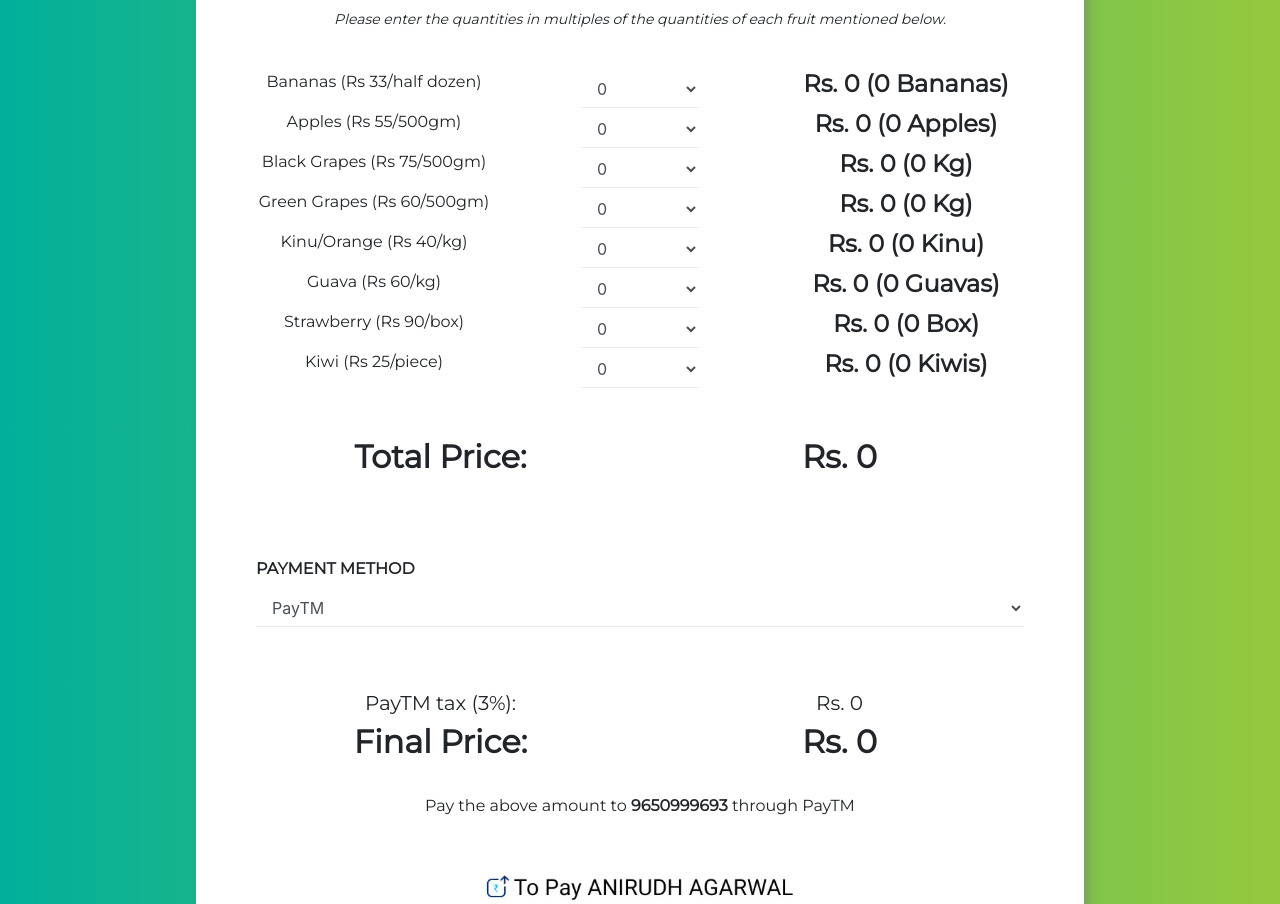
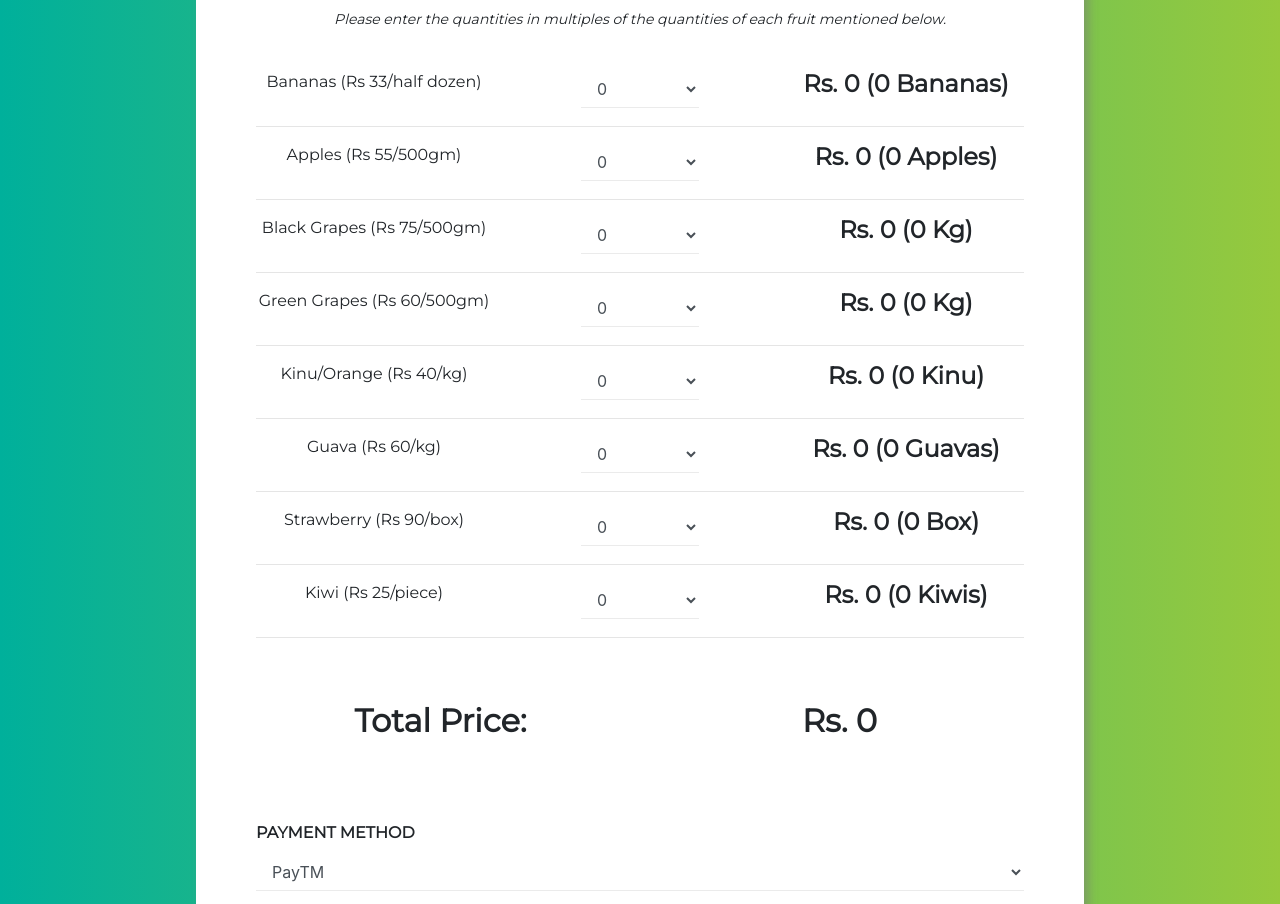
Before and after one commit to shivank1234/Fruitbasket, a React (Create React App) app: page / in a window 1280 px wide. Shown: the part 840-1744 px from the top of the page. Built offline with nearby package versions, Linux system fonts and the light colour scheme.

Commit message:
Start with create-react-app

```diff
--- a/src/App.js
+++ b/src/App.js
@@ -311,6 +311,7 @@ class App extends Component {
                 <h4 class="text-center">Rs. {this.bananaPrice()} ({this.bananaQty()} Bananas)</h4>
               </div>
             </div>
+            <hr />
 
             <div class="row">
               <div class='col-xs-6 col-md-4'>
@@ -335,6 +336,7 @@ class App extends Component {
                 <h4 class="text-center">Rs. {this.applePrice()} ({this.appleQty()} Apples)</h4>
               </div>
             </div>
+            <hr />
 
             <div class="row">
               <div class='col-xs-6 col-md-4'>
@@ -358,6 +360,7 @@ class App extends Component {
                 <h4 class="text-center">Rs. {this.GrapesBPrice()} ({this.GrapesBQty()} Kg)</h4>
               </div>
             </div>
+            <hr />
 
             <div class="row">
               <div class='col-xs-6 col-md-4'>
@@ -381,6 +384,7 @@ class App extends Component {
                 <h4 class="text-center">Rs. {this.GrapesGPrice()} ({this.GrapesGQty()} Kg)</h4>
               </div>
             </div>
+            <hr />
 
             <div class="row">
               <div class='col-xs-6 col-md-4'>
@@ -405,6 +409,7 @@ class App extends Component {
                 <h4 class="text-center">Rs. {this.KinuPrice()} ({this.KinuQty()} Kinu)</h4>
               </div>
             </div>
+            <hr />
 
             <div class="row">
               <div class='col-xs-6 col-md-4'>
@@ -429,6 +434,7 @@ class App extends Component {
                 <h4 class="text-center">Rs. {this.GuavaPrice()} ({this.GuavaQty()} Guavas)</h4>
               </div>
             </div>
+            <hr />
 
             <div class="row">
               <div class='col-xs-6 col-md-4'>
@@ -453,6 +459,7 @@ class App extends Component {
                 <h4 class="text-center">Rs. {this.StrawberryPrice()} ({this.StrawberryQty()} Box)</h4>
               </div>
             </div>
+            <hr />
 
             <div class="row">
               <div class='col-xs-6 col-md-4'>
@@ -477,6 +484,8 @@ class App extends Component {
                 <h4 class="text-center">Rs. {this.KiwiPrice()} ({this.KiwiQty()} Kiwis)</h4>
               </div>
             </div>
+            <hr />
+
             <br/><br/>
             <div class="row">
               <div class="col">
```
